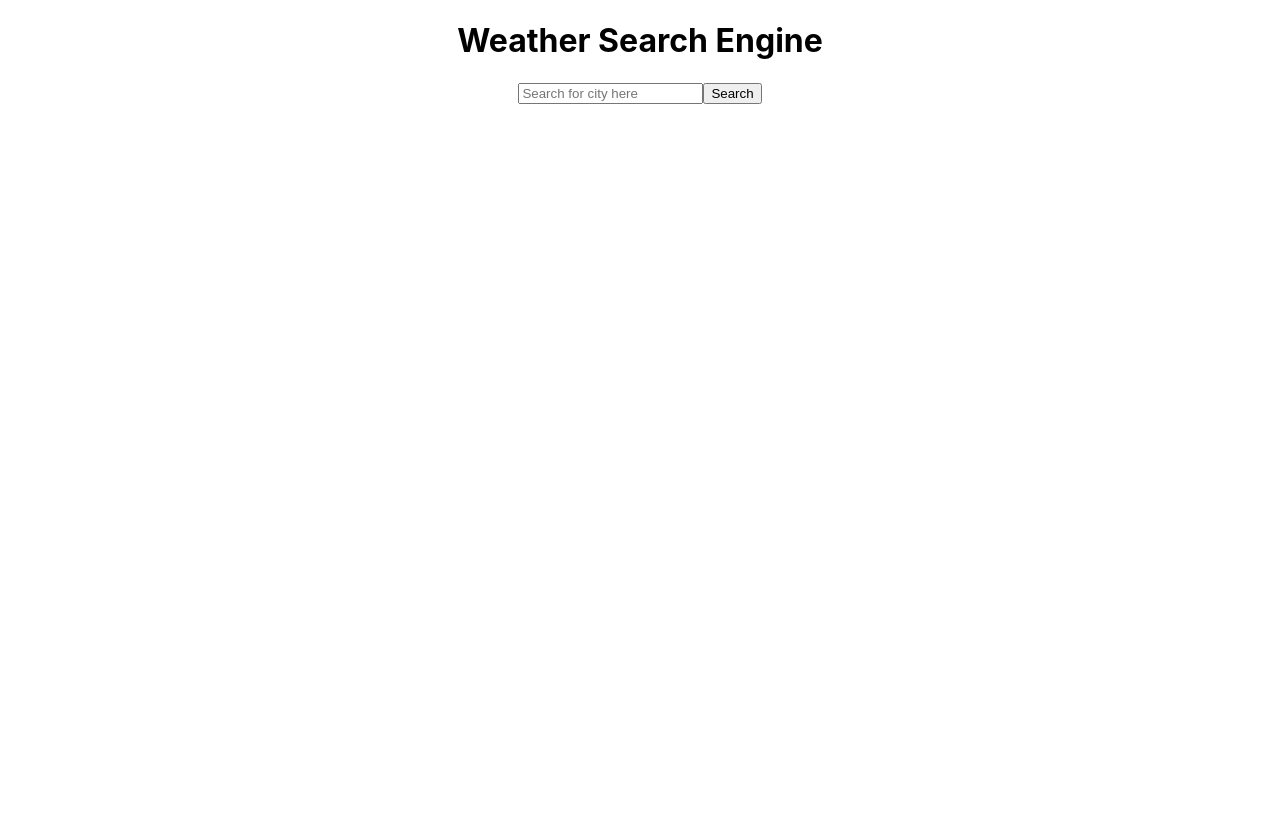
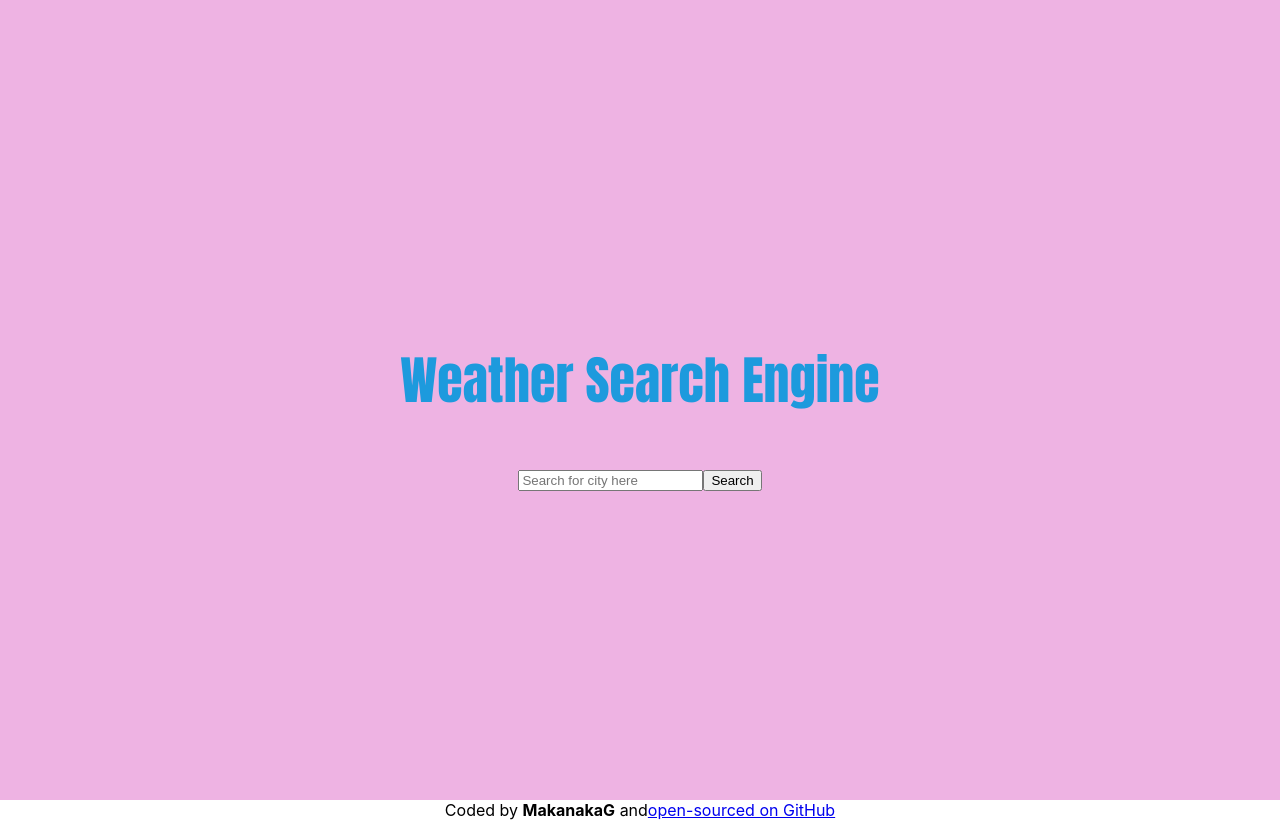
Before and after one commit to Maka119/weather-app-react, a React (Create React App) app: page / in a window 1280 px wide. Built offline with nearby package versions, Linux system fonts and the light colour scheme.

Commit message:
added gitHub link

```diff
--- a/src/App.css
+++ b/src/App.css
@@ -14,18 +14,19 @@
 }
 
 .App-header {
-  background-color: #4b80ea;
+  background-color: #eeb3e3;
   min-height: 100vh;
   display: flex;
   flex-direction: column;
   align-items: center;
   justify-content: center;
   font-size: calc(10px + 2vmin);
-  color: white;
+  color: rgb(29, 154, 221);
+  font-family:Impact, Haettenschweiler, 'Arial Narrow Bold', sans-serif;
 }
 
 .App-link {
-  color: #61dafb;
+  color: #62c9c6;
 }
 
 @keyframes App-logo-spin {
--- a/src/App.js
+++ b/src/App.js
@@ -6,8 +6,20 @@ import "./App.css";
 export default function App() {
   return (
     <div className="App">
-      <h1>Weather Search Engine</h1>
-      <Weather />
+      <header className="App-header">
+        <h1>Weather Search Engine</h1>
+        <Weather />
+      </header>
+      <footer>
+        Coded by <strong>MakanakaG</strong> and
+        <a
+          href="https://github.com/Maka119/weather-app-react"
+          target="_blank"
+          rel="noreferrer"
+        >
+          open-sourced on GitHub
+        </a>
+      </footer>
     </div>
   );
 }
--- a/src/weather.js
+++ b/src/weather.js
@@ -52,16 +52,6 @@ export default function Weather() {
             <img src={weather.icon} alt={weather.description} />
           </li>
         </ul>
-        <footer>
-          Coded by <strong>MakanakaG</strong> and
-          <a
-            href="https://github.com/Maka119/weather-app-react"
-            target="_blank"
-            rel="noreferrer"
-          >
-            open-sourced on GitHub
-          </a>
-        </footer>
       </div>
     );
   } else {
```
